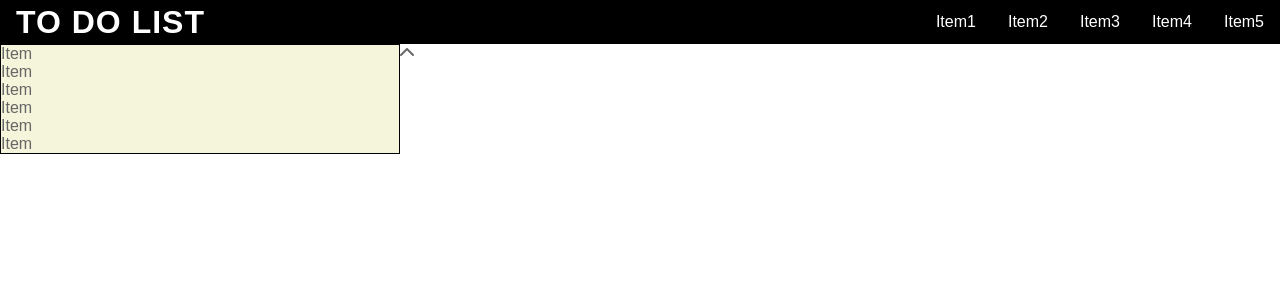
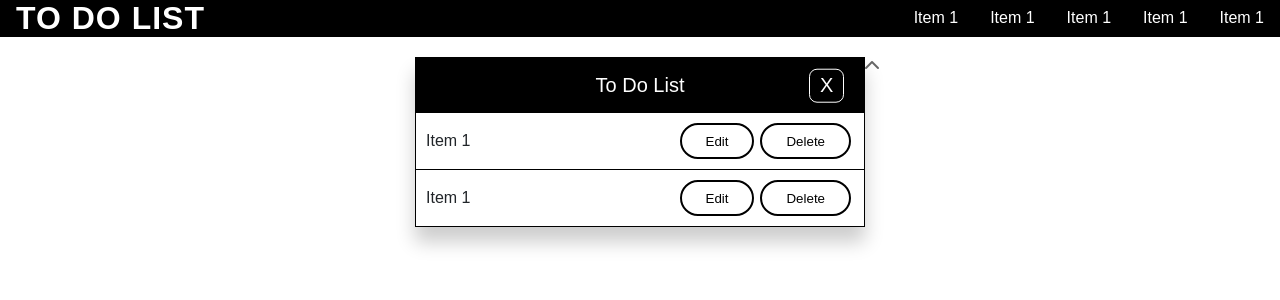
Before and after one commit to savus/ProjectsRepractice, a React (Vite) app: page / in a window 1280 px wide. Shown: the top 300 px of the page. Built offline with nearby package versions, Linux system fonts and the light colour scheme; data requests are answered from the project's data file.

Commit message:
create ListComponent and style list container, body, and list items.

```diff
--- /dev/null
+++ b/db.json
@@ -0,0 +1,6 @@
+{
+  "ListItems": [
+    { "id": 0, "content": "Thing to do." },
+    { "id": 1, "content": "Thing to do 2." }
+  ]
+}
--- a/src/App.tsx
+++ b/src/App.tsx
@@ -1,7 +1,19 @@
+import { useEffect, useState } from "react";
+import { ToDoListRequests } from "./api";
 import { NavbarHeader } from "./components/NavbarHeader";
 import "./css/base.css";
 import "./css/styles.css";
 import "./css/theme.css";
+import { ListItem } from "./types";
+import { ListComponent } from "./components/ToDoListApp.tsx/ListComponent";
+
+const anchorLinks = [
+  { name: "Item 1", address: "#" },
+  { name: "Item 1", address: "#" },
+  { name: "Item 1", address: "#" },
+  { name: "Item 1", address: "#" },
+  { name: "Item 1", address: "#" },
+];
 
 const portfolioData = [
   { title: "Home Development", dataFilter: "web" },
@@ -12,25 +24,21 @@ const portfolioData = [
 ];
 
 function App() {
+  const [listItems, setListItems] = useState<ListItem[]>([]);
+
+  const refetchData = () => {
+    return ToDoListRequests.getAllListItems().then(setListItems);
+  };
+
+  useEffect(() => {
+    refetchData();
+  }, []);
+
   return (
     <>
       <main>
-        <NavbarHeader />
-        <aside className="list-container">
-          <div className="list-tab">
-            <i className="fa-solid fa-chevron-up"></i>
-          </div>
-          <div className="list-items">
-            <ul className="ul-defaults-none">
-              <li className="list-item">Item</li>
-              <li className="list-item">Item</li>
-              <li className="list-item">Item</li>
-              <li className="list-item">Item</li>
-              <li className="list-item">Item</li>
-              <li className="list-item">Item</li>
-            </ul>
-          </div>
-        </aside>
+        <NavbarHeader logo={"To Do List"} links={anchorLinks} />
+        <ListComponent />
       </main>
     </>
   );
--- a/src/api.ts
+++ b/src/api.ts
@@ -2,19 +2,19 @@ import { ListItem } from "./types";
 
 const BASE_URL = "http://localhost:3000";
 
-const ToDoListRequests = {
-  getAllListItems: () =>
-    fetch(`${BASE_URL}`).then((response) => response.json()),
+export const ToDoListRequests = {
+  getAllListItems: (): Promise<ListItem[]> =>
+    fetch(`${BASE_URL}/ListItems`).then((response) => response.json()),
 
   postListItem: (body: Partial<ListItem>) =>
-    fetch(`${BASE_URL}`, {
+    fetch(`${BASE_URL}/ListItems`, {
       method: "POST",
       body: JSON.stringify(body),
       headers: { "Content-Type": "application/json" },
     }).then((response) => response.json()),
 
   updateListItem: (id: number, body: Partial<ListItem>) =>
-    fetch(`${BASE_URL}/${id}`, {
+    fetch(`${BASE_URL}/ListItems/${id}`, {
       method: "PATCH",
       body: JSON.stringify(body),
       headers: { "Content-Type": "application/json" },
--- a/src/components/NavbarHeader.tsx
+++ b/src/components/NavbarHeader.tsx
@@ -1,15 +1,26 @@
-export const NavbarHeader = () => {
+type AnchorTag = {
+  name: string;
+  address: string;
+};
+
+export const NavbarHeader = ({
+  links,
+  logo,
+}: {
+  links: AnchorTag[];
+  logo: string;
+}) => {
   return (
     <>
       <header className="main-header">
         <nav className="navbar">
-          <div className="logo">To Do List</div>
+          <div className="logo">{logo}</div>
           <ul className="navbar-nav ul-defaults-none">
-            <li>Item1</li>
-            <li>Item2</li>
-            <li>Item3</li>
-            <li>Item4</li>
-            <li>Item5</li>
+            {links.map((link, index) => (
+              <li key={index}>
+                <a href={link.address}>{link.name}</a>
+              </li>
+            ))}
           </ul>
         </nav>
       </header>
--- /dev/null
+++ b/src/components/ToDoListApp.tsx/ListComponent.tsx
@@ -0,0 +1,44 @@
+import { Component } from "react";
+
+export class ListComponent extends Component {
+  render() {
+    return (
+      <>
+        <div className="list-container">
+          <div className="to-do-list">
+            <header className="list-header">
+              <div>To Do List</div>
+              <button className="add-item-button">X</button>
+            </header>
+
+            <div className="list-body">
+              <div className="list-items">
+                <ul className="ul-defaults-none">
+                  <li className="list-item">
+                    <div className="item-text">Item 1</div>
+                    <input type="text" id="item1" />
+                    <div className="btn-group">
+                      <button className="edit-button btn">Edit</button>
+                      <button className="delete-button btn">Delete</button>
+                    </div>
+                  </li>
+                  <li className="list-item">
+                    <div className="item-text">Item 1</div>
+                    <input type="text" id="item1" />
+                    <div className="btn-group">
+                      <button className="edit-button btn">Edit</button>
+                      <button className="delete-button btn">Delete</button>
+                    </div>
+                  </li>
+                </ul>
+              </div>
+              <div className="open-list-tab">
+                <i className="fa-solid fa-chevron-up"></i>
+              </div>
+            </div>
+          </div>
+        </div>
+      </>
+    );
+  }
+}
--- a/src/css/base.css
+++ b/src/css/base.css
@@ -1,4 +1,3 @@
-:root {
 :root {
   --size-10: 0.625rem;
   --size-14: 0.875rem;
@@ -10,7 +9,6 @@
   --size-50: 3.125rem;
   --size-100: 6.25rem;
   --size-150: 9.375rem;
-  }
 }
 
 *,
@@ -33,7 +31,6 @@ body {
 
 a {
   text-decoration: none;
-  pointer-events: none;
   background: transparent;
 }
 
@@ -90,10 +87,14 @@ img {
 }
 
 .btn:hover {
-  background-color: #999;
-  color: #fff;
-  transform: scale(1.1);
-  box-shadow: 5px 3px 27px -2px rgba(22, 22, 22, 0.2);
+  background-color: rgba(200, 200, 200, 0.4);
+  color: #333;
+  /* box-shadow: 5px 3px 27px -2px rgba(22, 22, 22, 0.2); */
+}
+
+.btn:active {
+  background-color: var(--bg-black);
+  color: var(--font-color-light);
 }
 
 @media all and (min-width: 768px) {
--- a/src/css/styles.css
+++ b/src/css/styles.css
@@ -18,24 +18,98 @@
   margin-right: auto;
 }
 
-.navbar-nav li {
+.navbar-nav a {
   padding: 0.825rem 1rem;
   cursor: pointer;
+  color: var(--font-color-white);
 }
-.navbar-nav li:hover {
+.navbar-nav a:hover {
   background-color: var(--bg-white);
   color: var(--font-color-dark);
 }
 
 .list-container {
-  display: inline-block;
-  background-color: beige;
-  border: 1px solid black;
-  width: 400px;
-  position: relative;
+  display: flex;
+  justify-content: center;
+  margin-top: var(--size-20);
 }
 
-.list-tab {
+.to-do-list {
+  position: relative;
+  width: 450px;
+  border: 1px solid black;
+  box-shadow: 0px 15px 18px 0px rgba(0, 0, 0, 0.2);
+}
+
+.list-header {
+  padding: 1rem;
+  background-color: var(--bg-black);
+  color: var(--bg-white);
+  font-size: var(--size-20);
+  position: relative;
+  text-align: center;
+}
+
+.list-header button {
+  position: absolute;
+  right: 20px;
+  top: 50%;
+  transform: translateY(-50%);
+  background-color: var(--bg-black);
+  color: var(--bg-white);
+  font-size: var(--size-20);
+  font-weight: 400;
+  padding: 0.3rem 0.6rem;
+  border: 1px solid var(--bg-white);
+  border-radius: 8px;
+}
+
+.list-items .list-item {
+  display: flex;
+  justify-content: space-between;
+  align-items: center;
+  padding: var(--size-10);
+}
+
+.list-items .list-item:not(:first-child) {
+  border-top: 1px solid black;
+}
+
+.list-items .list-item input {
+  display: none;
+}
+
+.list-items .list-item.edit-mode .item-text {
+  display: none;
+}
+
+.list-items .list-item.edit-mode input {
+  display: block;
+}
+
+.list-item div {
+  line-height: 20px;
+}
+
+.list-item input {
+  font-size: var(--size-16);
+  line-height: 30px;
+}
+
+.list-item div,
+.list-item input {
+  color: var(--font-color-dark);
+}
+
+.list-item .btn-group {
+  display: flex;
+}
+
+.list-item .btn {
+  margin: 0 3px;
+}
+
+.open-list-tab {
   position: absolute;
   top: 0;
   right: 0;
--- a/src/db.json
+++ /dev/null
@@ -1,3 +0,0 @@
-{
-  "ListItems": [{ "content": "Thing to do." }]
-}
```
Lines whose indentation alone changed are shown as unchanged.
